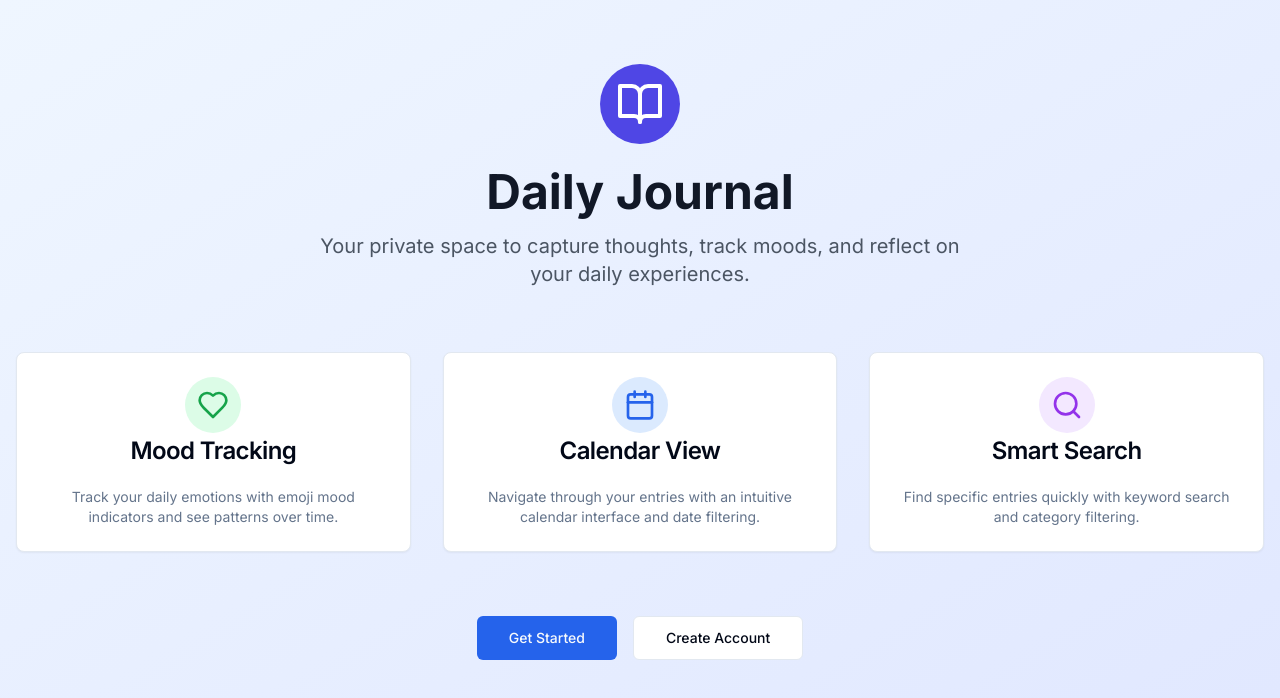
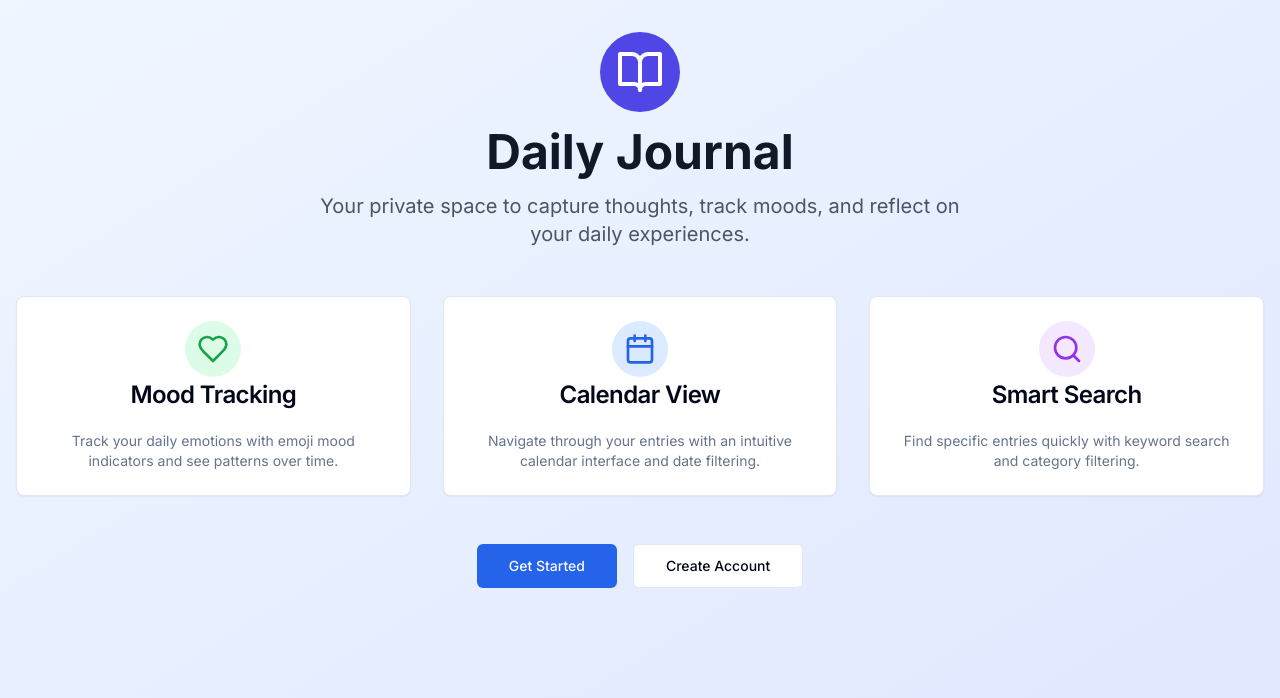
Before and after one commit to symundada/daily-journal, a Next.js app in the folder frontend/: page / in a window 1280 px wide. Shown: the top 698 px of the page. Built offline with nearby package versions, Linux system fonts and the light colour scheme.

Commit message:
css changes

```diff
--- a/frontend/app/page.tsx
+++ b/frontend/app/page.tsx
@@ -6,9 +6,9 @@ import { BookOpen, Calendar, Heart, Search } from 'lucide-react'
 export default function HomePage() {
   return (
     <div className="min-h-screen bg-gradient-to-br from-blue-50 to-indigo-100">
-      <div className="container mx-auto px-4 py-16">
-        <div className="text-center mb-16">
-          <div className="flex justify-center mb-6">
+      <div className="container mx-auto px-4 py-8">
+        <div className="text-center mb-12">
+          <div className="flex justify-center mb-4">
             <div className="p-4 bg-indigo-600 rounded-full">
               <BookOpen className="h-12 w-12 text-white" />
             </div>
@@ -19,7 +19,7 @@ export default function HomePage() {
           </p>
         </div>
 
-        <div className="grid md:grid-cols-3 gap-8 mb-16">
+        <div className="grid md:grid-cols-3 gap-8 mb-12">
           <Card className="text-center">
             <CardHeader>
               <div className="mx-auto p-3 bg-green-100 rounded-full w-fit">
```
